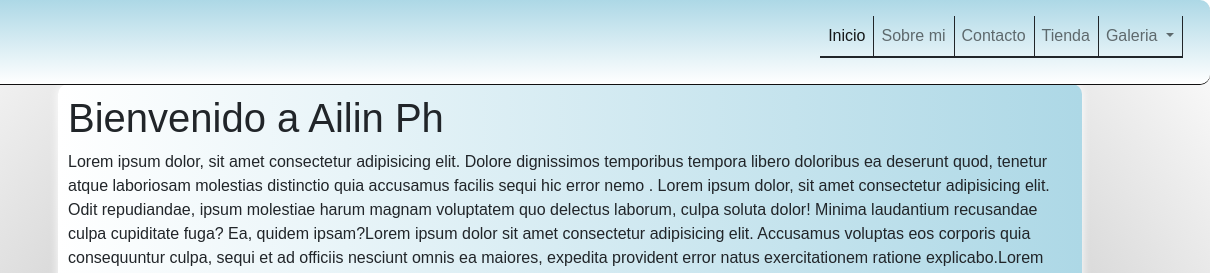
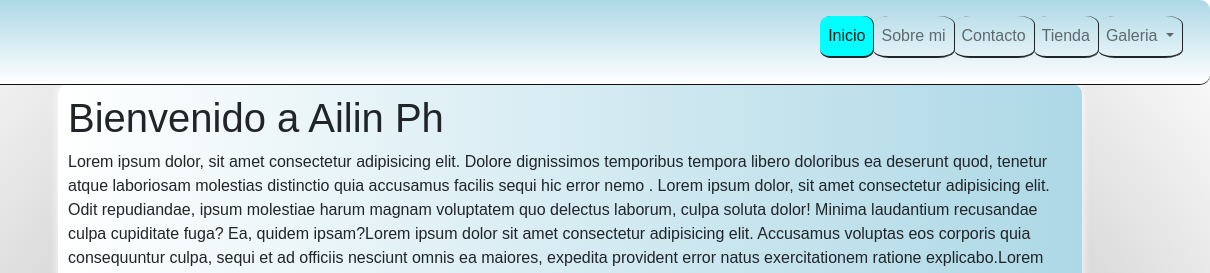
Before and after one commit to rodal95/proyecto-coder2, a plain HTML site: page index.html in a window 1280 px wide. In both pictures the pointer is over the item "Inicio". Shown: the top 273 px of the page, 70-1280 px from the left. Drawn offline with nearby package versions, Linux system fonts and the light colour scheme.

Commit message:
detalles

```diff
--- a/stylesheet/style.css
+++ b/stylesheet/style.css
@@ -216,6 +216,10 @@
   border-bottom: 2px solid;
   margin-bottom: 10px;
   box-shadow: 1px 0px;
+  border-radius: 20%;
+}
+.nav-item:hover{
+  background-color: aqua;
 }
 @media screen and (min-width: 768px) {
   .tablaabout tr td{
```
